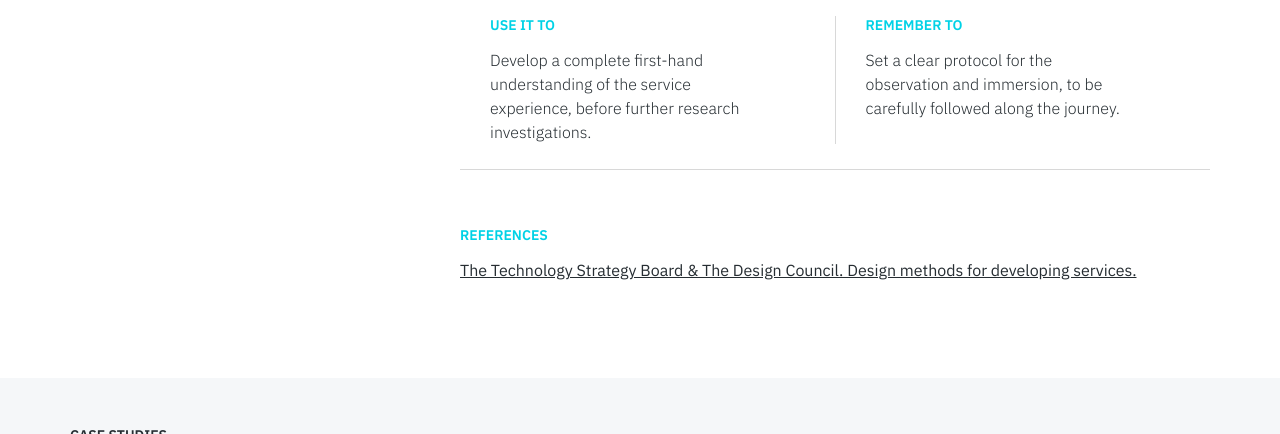
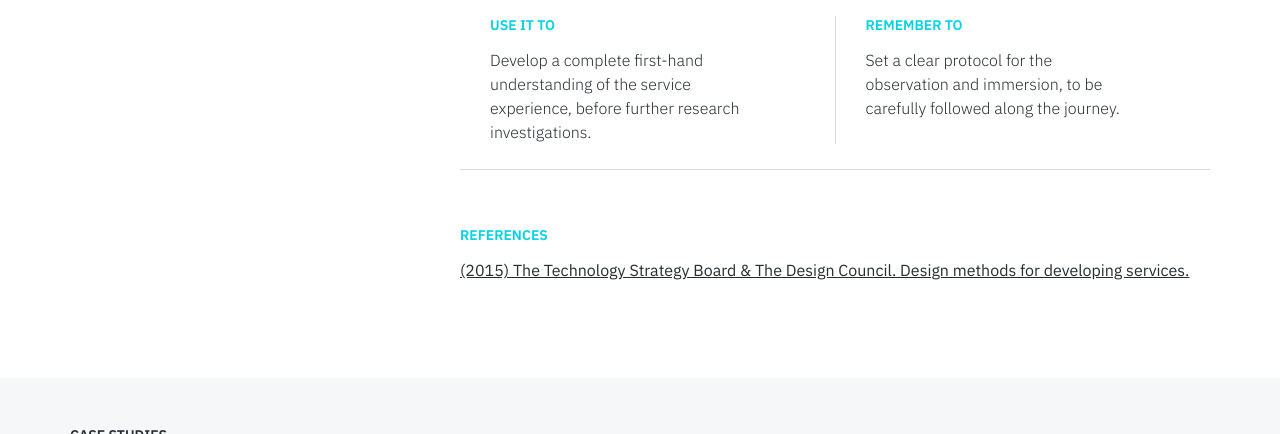
Before and after one commit to service-design-tools/sdt-website, a Jekyll site: the page built from _tools/service-safari.md, in a window 1280 px wide and 900 px high, scrolled down 1137 px, cut to the strip 0-434 px from the top of the window. Built offline with Jekyll 4.4.1, drawn with Linux system fonts in a browser that asks for light colours.

Commit message:
Update tool “service-safari”

```diff
--- a/_tools/service-safari.md
+++ b/_tools/service-safari.md
@@ -82,8 +82,8 @@ use: Develop a complete first-hand understanding of the service experience,
 reminder: Set a clear protocol for the observation and immersion, to be
   carefully followed along the journey.
 references:
-  - name: The Technology Strategy Board & The Design Council. Design methods for
-      developing services.
+  - name: (2015) The Technology Strategy Board & The Design Council. Design methods
+      for developing services.
     link: https://www.designcouncil.org.uk/sites/default/files/asset/document/Design%20methods%20for%20developing%20services.pdf
 socialimage: /assets/images/uploads/schermata-2020-07-07-alle-12.03.15.png
 ---
```
